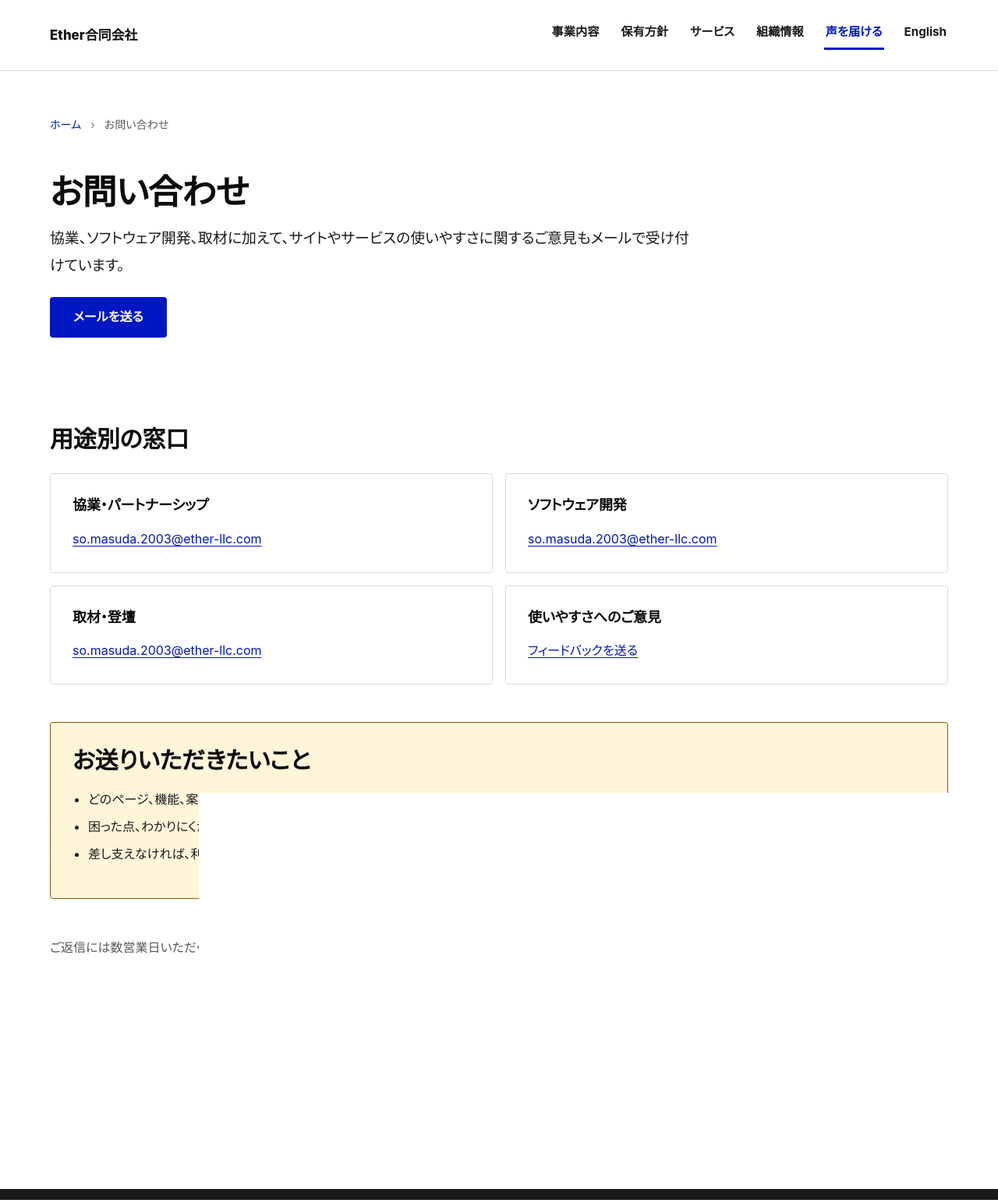
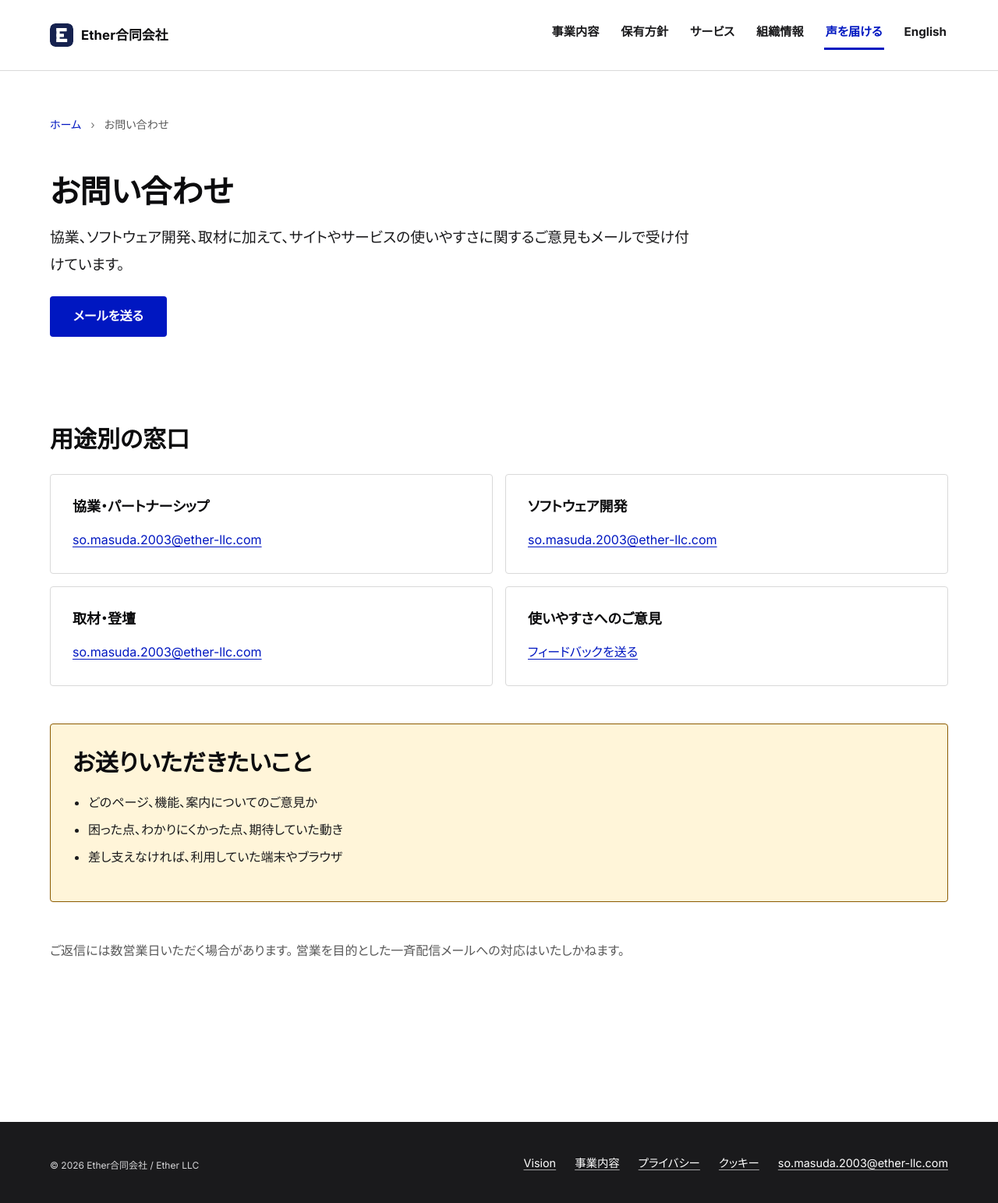
Before and after one commit to macrosoft3/website_, a Django app: page /contact/ in a window 1280 px wide. Shown: the whole page at 78% size. Run offline with Django 5.2, Linux system fonts and the light colour scheme.

Commit message:
feat(ui): add Ether brand identity and soften typography
- Brand mark: geometric "E" monogram on navy (#16224F), replacing the
  default Django favicon. Full set: favicon.svg, favicon.ico (16/32/48),
  apple-touch-icon, icon-192/512, site.webmanifest. Shown as the header
  emblem and referenced by the JSON-LD logo.
- Self-host Inter (Latin, variable, ~48KB, SIL OFL) for Latin glyphs;
  Japanese falls through to Hiragino / Noto Sans JP. Font preload added.
- Soften headings to weight 700 with normal letter-spacing (was 800/900)
  and h1 2.75rem -> 2.5rem, matching the Digital Agency restrained style.

```diff
--- a/ether/static/css/project.css
+++ b/ether/static/css/project.css
@@ -1,4 +1,19 @@
 /* Ether website. Inspired by Digital Agency (デジタル庁) design system. */
+
+/* Inter (Latin) self-hosted, variable weight. JP glyphs fall through to the
+   native stack below. License: ether/static/fonts/Inter-OFL.txt (SIL OFL 1.1). */
+@font-face {
+  font-family: "InterVariable";
+  font-style: normal;
+  font-weight: 100 900;
+  font-display: swap;
+  src: url("../fonts/inter-latin-wght-normal.woff2") format("woff2");
+  /* Latin only; let Japanese fall through to Hiragino / Noto Sans JP. */
+  unicode-range:
+    U+0000-00FF, U+0131, U+0152-0153, U+02BB-02BC, U+02C6, U+02DA, U+02DC,
+    U+2000-206F, U+2074, U+20AC, U+2122, U+2191, U+2193, U+2212, U+2215,
+    U+FEFF, U+FFFD;
+}
 
 :root {
   --text: #1a1a1c;
@@ -26,10 +41,12 @@
   --shadow-soft: none;
   --focus-ring: #ffcc00;
   --max-width: 1200px;
+  /* Latin glyphs resolve to Inter; Japanese glyphs fall through to the
+     native faces (Hiragino on Apple, Noto Sans JP / Yu Gothic elsewhere). */
   --font-sans:
-    "Noto Sans JP", "Hiragino Sans", "Hiragino Kaku Gothic ProN", "Yu Gothic",
-    "Meiryo", -apple-system, BlinkMacSystemFont, "Segoe UI", "Helvetica Neue",
-    "Inter", Arial, system-ui, sans-serif;
+    "InterVariable", -apple-system, BlinkMacSystemFont, "Segoe UI",
+    "Helvetica Neue", "Hiragino Sans", "Hiragino Kaku Gothic ProN",
+    "Noto Sans JP", "Yu Gothic", "Meiryo", system-ui, Arial, sans-serif;
 }
 
 *,
@@ -126,13 +143,22 @@ a:hover {
 
 .site-header .brand {
   display: inline-flex;
+  gap: 10px;
   align-items: center;
   min-height: 44px;
   color: var(--text-strong);
-  font-weight: 800;
+  font-weight: 700;
   font-size: 1.05rem;
   letter-spacing: 0.005em;
   text-decoration: none;
+}
+
+.brand-emblem {
+  display: block;
+  flex: none;
+  width: 30px;
+  height: 30px;
+  border-radius: 7px;
 }
 
 .site-header nav ul {
@@ -177,17 +203,17 @@ h1,
 h2,
 h3 {
   color: var(--text-strong);
-  font-weight: 800;
-  line-height: 1.35;
-  letter-spacing: -0.005em;
+  font-weight: 700;
+  line-height: 1.4;
+  letter-spacing: normal;
   margin: 0 0 16px;
 }
 
 h1 {
-  font-size: 2.75rem;
-  font-weight: 900;
-  line-height: 1.2;
-  letter-spacing: -0.015em;
+  font-size: 2.5rem;
+  font-weight: 700;
+  line-height: 1.3;
+  letter-spacing: normal;
   max-width: 880px;
 }
 
@@ -307,7 +333,7 @@ hr {
   display: block;
   color: var(--accent);
   font-size: 1.1rem;
-  font-weight: 800;
+  font-weight: 700;
   text-decoration: underline;
   text-decoration-thickness: 1px;
   text-underline-offset: 0.25em;
@@ -486,7 +512,7 @@ hr {
   padding: 12px 28px;
   border: 2px solid transparent;
   border-radius: 4px;
-  font-weight: 800;
+  font-weight: 700;
   font-size: 1rem;
   line-height: 1.35;
   text-align: center;
@@ -548,7 +574,7 @@ hr {
 .panel-title {
   margin-bottom: 16px;
   color: var(--accent-strong);
-  font-weight: 800;
+  font-weight: 700;
 }
 
 .loop-list {
@@ -581,14 +607,14 @@ hr {
   background: var(--accent);
   border-radius: 50%;
   color: #fff;
-  font-weight: 800;
+  font-weight: 700;
   content: counter(loop);
   counter-increment: loop;
 }
 
 .loop-list span {
   display: block;
-  font-weight: 800;
+  font-weight: 700;
 }
 
 .loop-list small {
--- a/ether/templates/base.html
+++ b/ether/templates/base.html
@@ -25,9 +25,15 @@
           content="#0d1220" />
     <meta name="color-scheme" content="light dark" />
     <meta name="format-detection" content="telephone=no" />
-    <link rel="icon" href="{% static 'images/favicons/favicon.ico' %}" />
+    <link rel="icon"
+          href="{% static 'images/favicons/favicon.ico' %}"
+          sizes="any" />
+    <link rel="icon"
+          type="image/svg+xml"
+          href="{% static 'images/favicons/favicon.svg' %}" />
     <link rel="apple-touch-icon"
-          href="{% static 'images/favicons/favicon.ico' %}" />
+          href="{% static 'images/favicons/apple-touch-icon.png' %}" />
+    <link rel="manifest" href="{% static 'site.webmanifest' %}" />
     <link rel="canonical"
           href="https://ether-llc.com{{ request.path|default:'/' }}" />
     {% if alt_lang_url %}
@@ -58,7 +64,7 @@
         "name": "Ether合同会社",
         "alternateName": "Ether LLC",
         "url": "https://ether-llc.com",
-        "logo": "https://ether-llc.com/static/images/favicons/favicon.ico",
+        "logo": "https://ether-llc.com/static/images/favicons/icon-512.png",
         "foundingDate": "2025-12-22",
         "address": {
           "@type": "PostalAddress",
@@ -78,6 +84,11 @@
         ]
       }
     </script>
+    <link rel="preload"
+          href="{% static 'fonts/inter-latin-wght-normal.woff2' %}"
+          as="font"
+          type="font/woff2"
+          crossorigin />
     <link href="{% static 'css/project.css' %}" rel="stylesheet" />
   </head>
   <body>
@@ -91,11 +102,22 @@
     <header class="site-header">
       <div class="container">
         <a class="brand" href="{% if lang == 'en' %}/en/{% else %}/{% endif %}">
-          {% if lang == 'en' %}
-            Ether LLC
-          {% else %}
-            Ether合同会社
-          {% endif %}
+          <svg class="brand-emblem" viewBox="0 0 100 100" aria-hidden="true">
+            <rect width="100" height="100" rx="22.5" fill="#16224f" />
+            <g fill="#fff">
+            <rect x="28" y="20" width="14" height="60" rx="2" />
+            <rect x="28" y="20" width="44" height="14" rx="2" />
+            <rect x="28" y="44" width="32" height="14" rx="2" />
+            <rect x="28" y="66" width="46" height="14" rx="2" />
+            </g>
+          </svg>
+          <span>
+            {% if lang == 'en' %}
+              Ether LLC
+            {% else %}
+              Ether合同会社
+            {% endif %}
+          </span>
         </a>
         <nav aria-label="{% if lang == 'en' %}Site navigation{% else %}サイトナビゲーション{% endif %}">
           <ul>
```
Also changed, not shown: ether/static/fonts/Inter-OFL.txt (added, +93 -0 lines), ether/static/fonts/inter-latin-wght-normal.woff2 (added), ether/static/images/favicons/apple-touch-icon.png (added), ether/static/images/favicons/favicon.ico, ether/static/images/favicons/favicon.svg (added), ether/static/images/favicons/icon-192.png (added), ether/static/images/favicons/icon-512.png (added), ether/static/site.webmanifest (added).
